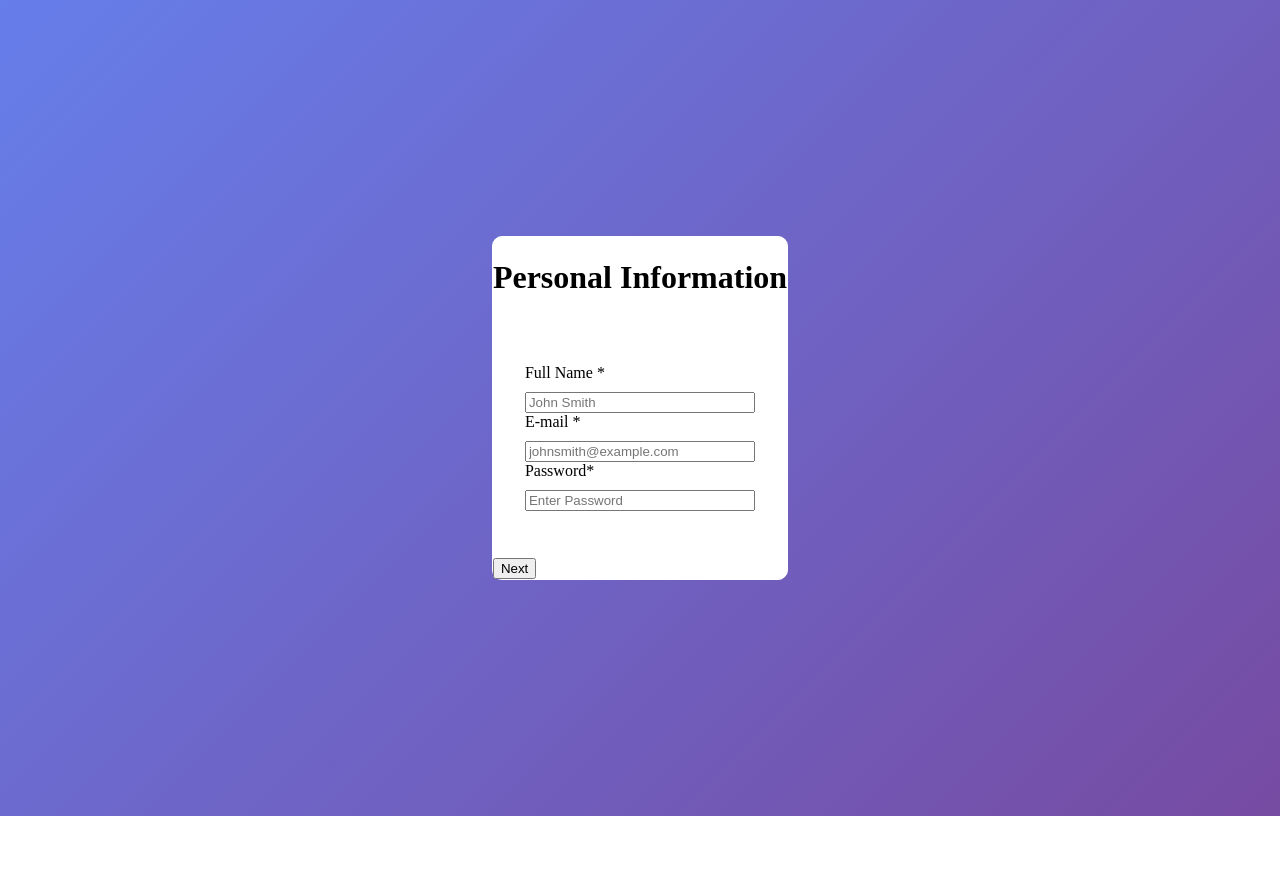
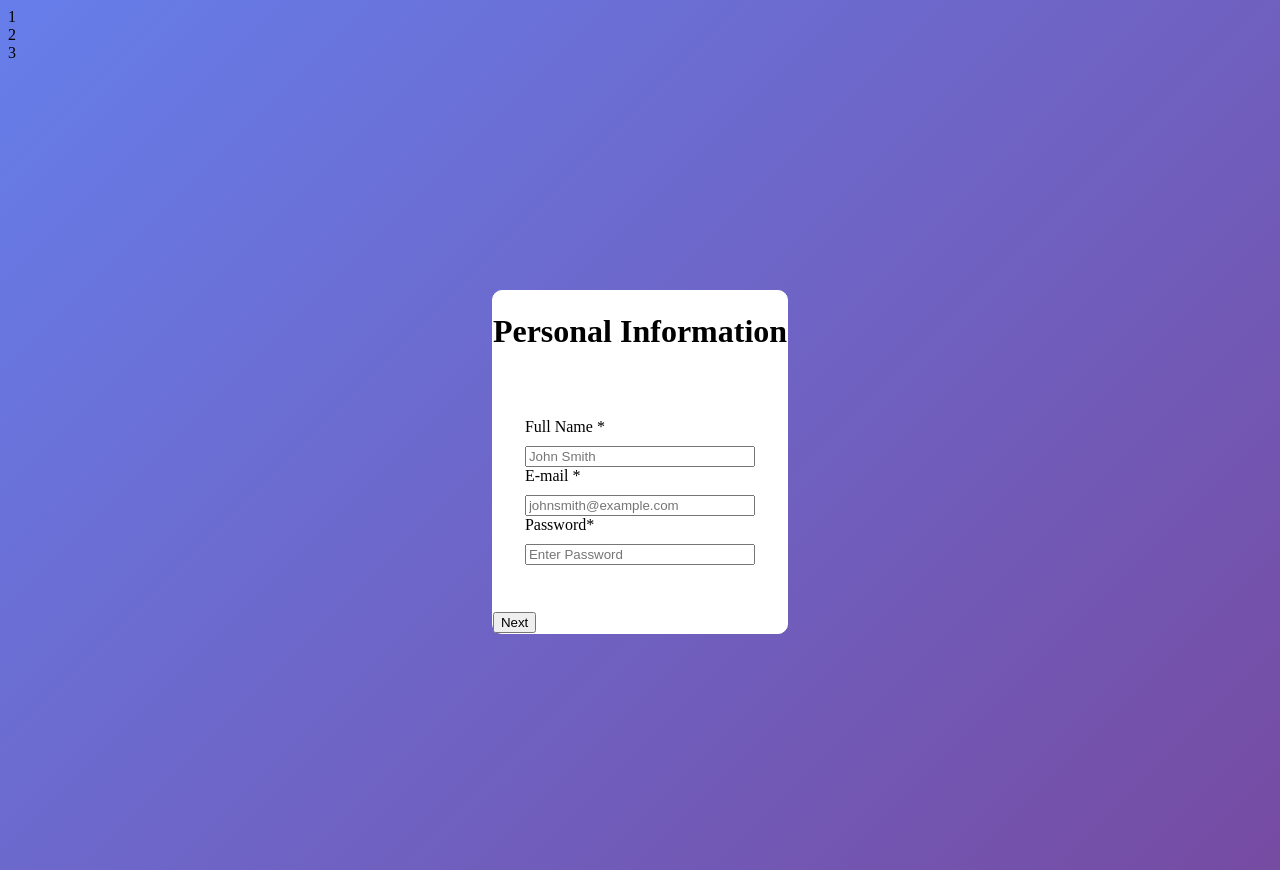
Before and after one commit to luisdaniel0/react-form, a React (Vite) app in the folder react-form/: page / in a window 1280 px wide. Before the commit the page ends 816 px from the top, so only its background shows below. Built offline with nearby package versions, Linux system fonts and the light colour scheme.

Commit message:
progress bar component built with steps array being mapped individually rendering a div element for every step

```diff
--- a/react-form/src/App.jsx
+++ b/react-form/src/App.jsx
@@ -2,6 +2,7 @@ import { useState } from "react";
 import Personal from "./Components/Personal";
 import Address from "./Components/Address";
 import Review from "./Components/Review";
+import ProgressBar from "./Components/ProgressBar";
 import "./App.css";
 
 function App() {
@@ -84,6 +85,7 @@ function App() {
 
   return (
     <>
+      <ProgressBar currentStep={currentStep} />
       {currentStep === 1 && (
         <Personal
           handleChange={handleChange}
--- /dev/null
+++ b/react-form/src/Components/ProgressBar.jsx
@@ -0,0 +1,16 @@
+const ProgressBar = ({ currentStep }) => {
+  const steps = [1, 2, 3];
+  return (
+    <div className="steps">
+      {steps.map((step) => {
+        return (
+          <div key={step} className="step">
+            {step}
+          </div>
+        );
+      })}
+    </div>
+  );
+};
+
+export default ProgressBar;
```
